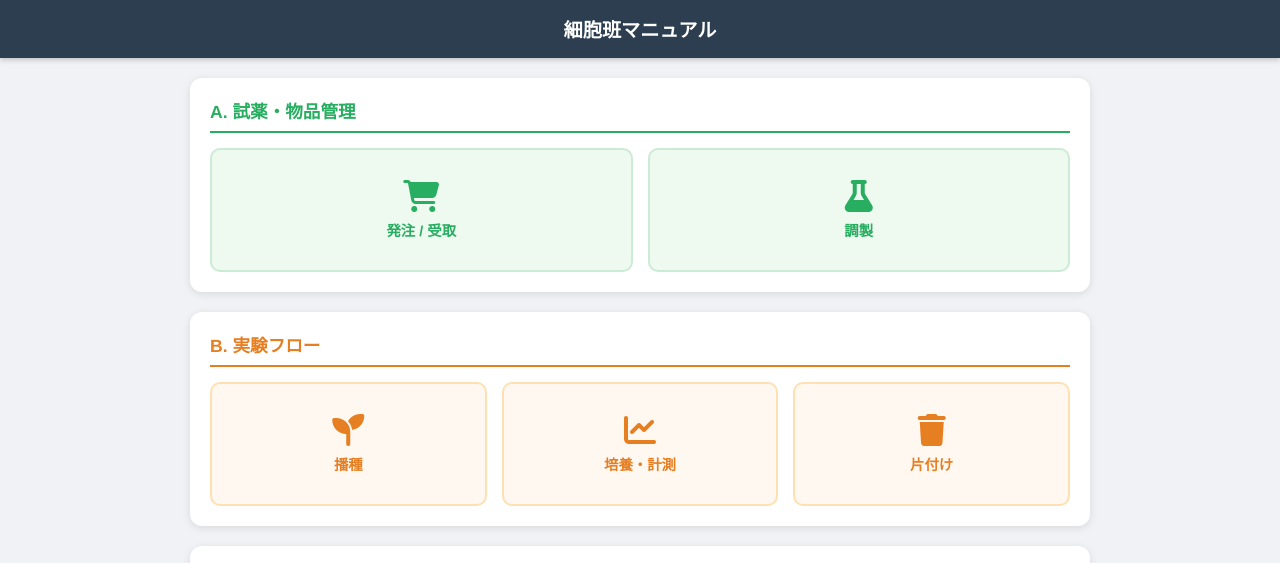
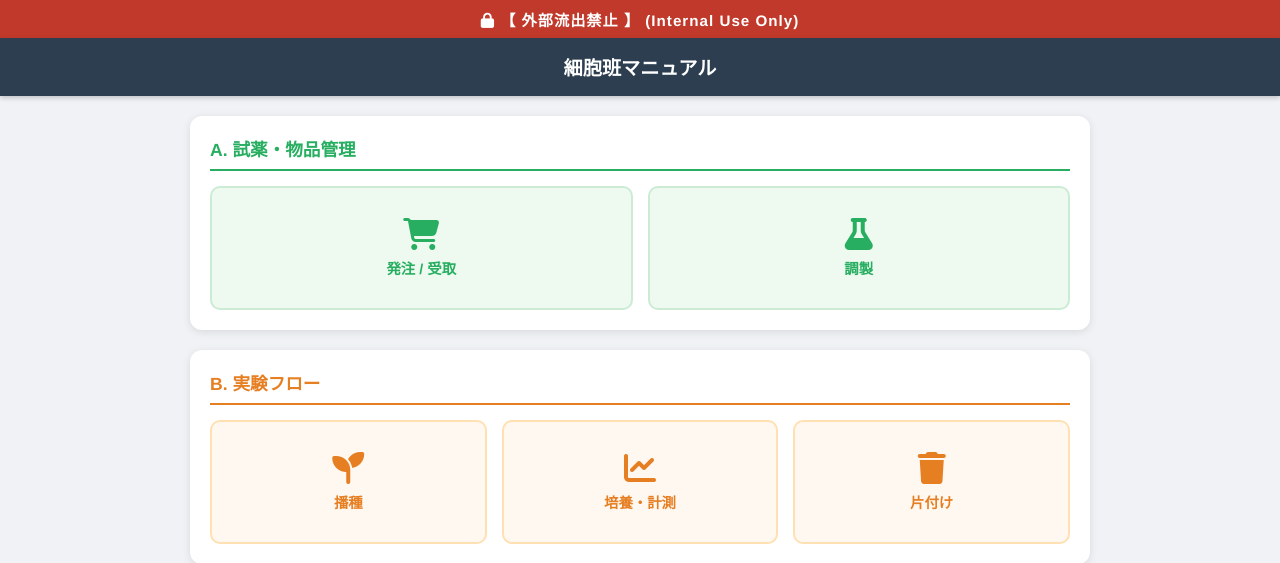
Before and after one commit to RedFieldf/LaRC-manual, a plain HTML site: page index.html in a window 1280 px wide. Shown: the top 563 px of the page. Drawn offline with Linux system fonts and the light colour scheme.

Commit message:
Update index.html

```diff
--- a/index.html
+++ b/index.html
@@ -9,6 +9,17 @@
     <style>
         /* --- デザイン設定 (CSS) --- */
         body { font-family: "Helvetica Neue", Arial, sans-serif; background-color: #f0f2f5; margin: 0; padding: 0; color: #333; }
+
+        /* 警告バー (新規追加) */
+        .security-bar {
+            background-color: #c0392b; /* 濃い赤色 */
+            color: white;
+            text-align: center;
+            padding: 8px;
+            font-weight: bold;
+            font-size: 0.95rem;
+            letter-spacing: 1px;
+        }
 
         /* ヘッダー */
         header { background: #2c3e50; color: white; padding: 15px; text-align: center; position: sticky; top: 0; z-index: 100; box-shadow: 0 2px 5px rgba(0,0,0,0.2); }
@@ -134,6 +145,10 @@
 </head>
 <body>
 
+    <div class="security-bar">
+        <i class="fa-solid fa-lock"></i> 【 外部流出禁止 】 (Internal Use Only)
+    </div>
+
     <header>
         <h1 id="header-title">細胞班マニュアル</h1>
     </header>
@@ -246,12 +261,12 @@
                     誰でも気軽に連絡してOKです！
                 </div>
                 <div class="recipe-subtitle">メッセージのテンプレート</div>
-                <div class="template-box">@【金子研】秋山 浩一朗
+                <div class="template-box">@秋山 浩一朗
 【見積もり依頼】
 ・スタンダードチップ -1000μl　バルク(1000本入), 111Q, QSP製, 2袋</div>
                 <div class="step-sub">
                     上記をコピーして、商品名や個数を書き換えて送信してください。<br>
-                    <strong>ポイント：</strong>秋山さんにメンション ＋ 【見積もり依頼】 ＋ 詳細情報
+                    <strong>ポイント：</strong>見積依頼担当をメンション ＋ 【見積もり依頼】 ＋ 詳細情報
                 </div>
             </div>
         </div>
```
